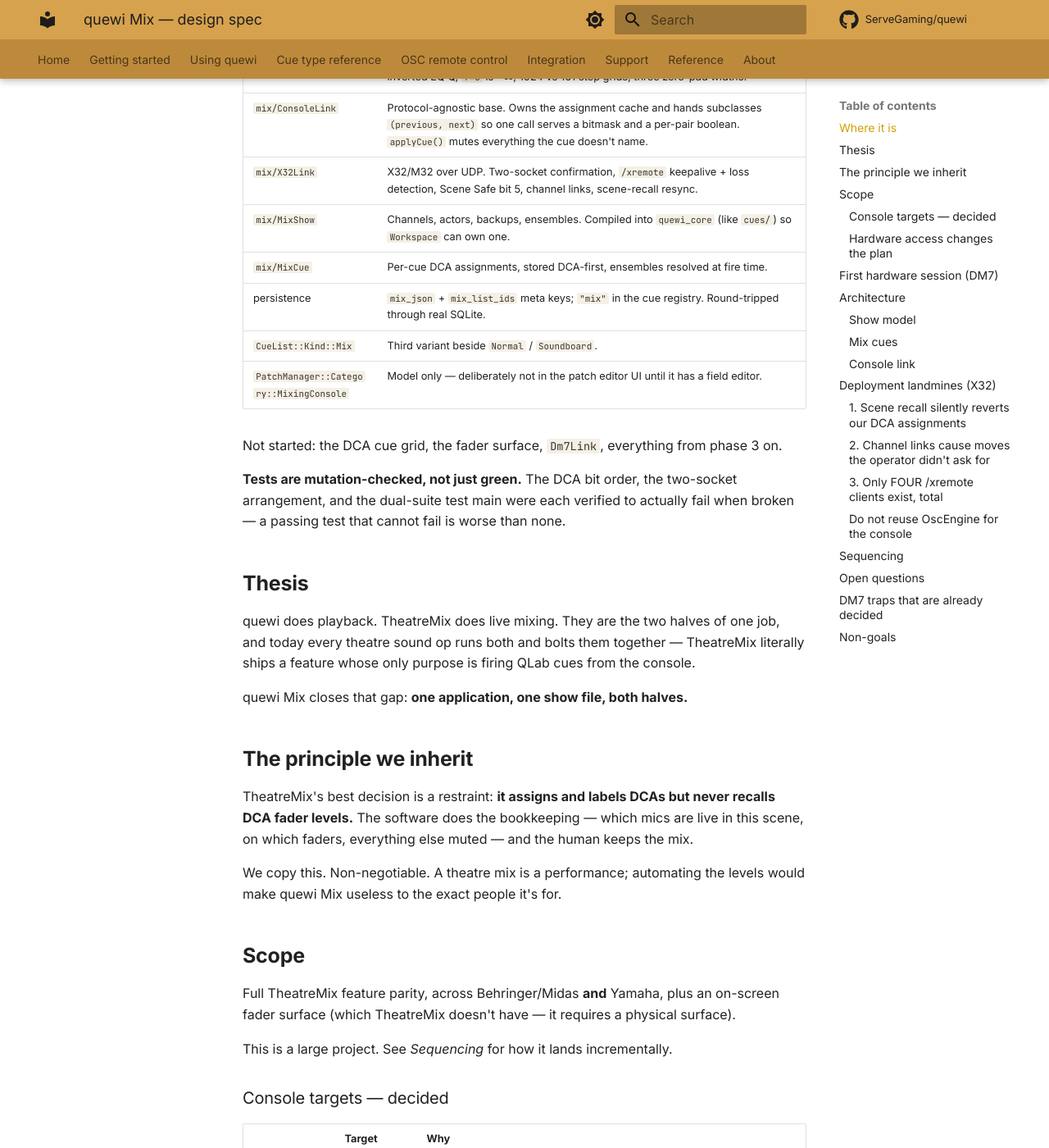
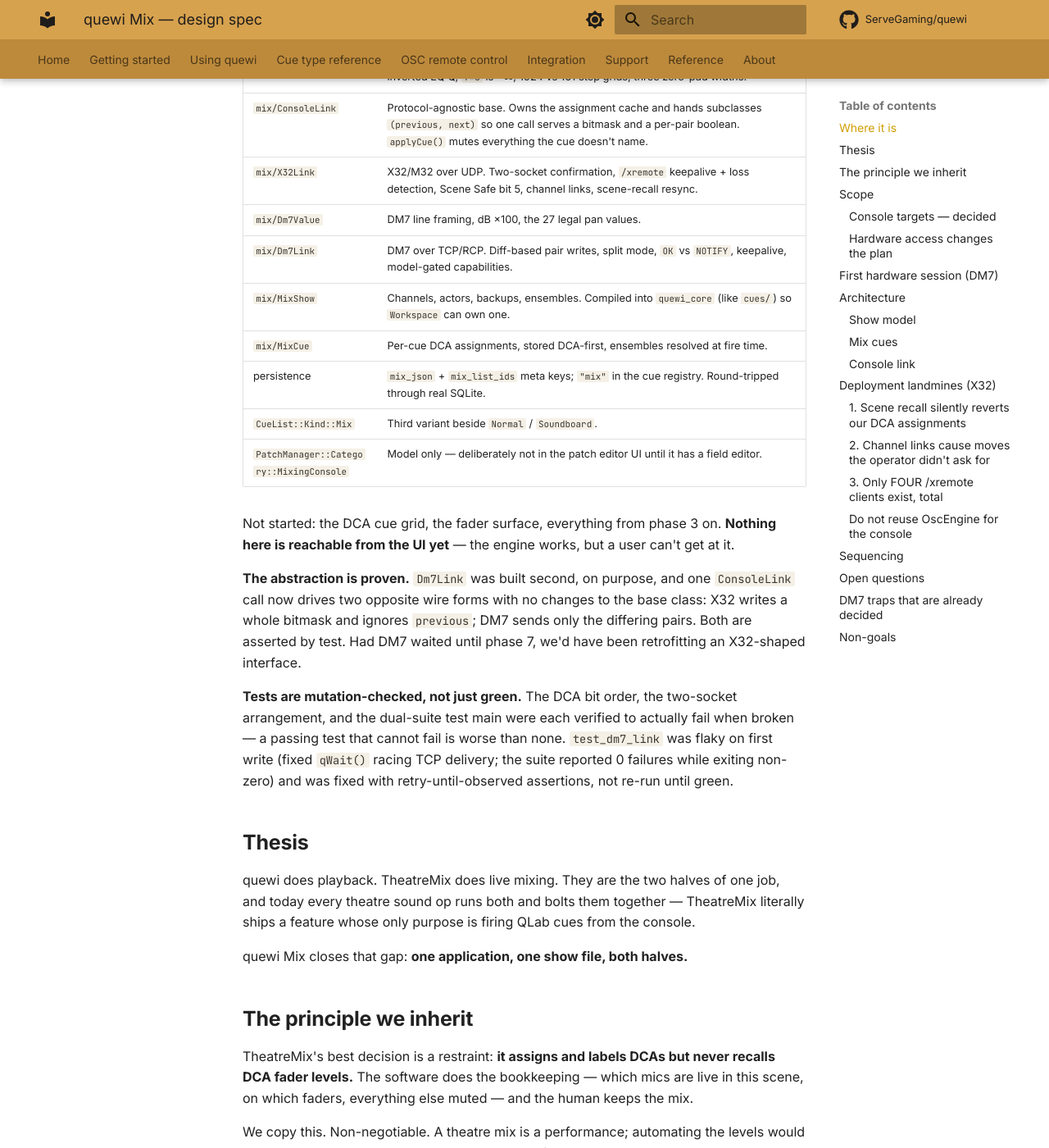
Before and after one commit to ServeGaming/quewi, an MkDocs documentation site: the page built from docs/dev/quewi-mix-spec.md, in a window 1280 px wide and 1400 px high, scrolled down 404 px. Shown: the whole window at 82% size. Built offline with MkDocs 1.6.1 and Material for MkDocs 9.7.7, drawn with Linux system fonts in a browser that asks for light colours; comment, search, counter and statistics services are not loaded.

Commit message:
docs(mix): record that the two-protocol abstraction is proven
Co-Authored-By: Claude Opus 4.8 (1M context) <noreply@anthropic.com>

```diff
--- a/docs/dev/quewi-mix-spec.md
+++ b/docs/dev/quewi-mix-spec.md
@@ -13,18 +13,30 @@ Built and tested (no UI yet — nothing is user-reachable):
 | `mix/X32Value` | Value encodings. The pure layer where the protocol's traps live: DCA1 = bit 0, inverted EQ Q, `f=0` is −∞, 1024 vs 161 step grids, three zero-pad widths. |
 | `mix/ConsoleLink` | Protocol-agnostic base. Owns the assignment cache and hands subclasses `(previous, next)` so one call serves a bitmask and a per-pair boolean. `applyCue()` mutes everything the cue doesn't name. |
 | `mix/X32Link` | X32/M32 over UDP. Two-socket confirmation, `/xremote` keepalive + loss detection, Scene Safe bit 5, channel links, scene-recall resync. |
+| `mix/Dm7Value` | DM7 line framing, dB ×100, the 27 legal pan values. |
+| `mix/Dm7Link` | DM7 over TCP/RCP. Diff-based pair writes, split mode, `OK` vs `NOTIFY`, keepalive, model-gated capabilities. |
 | `mix/MixShow` | Channels, actors, backups, ensembles. Compiled into `quewi_core` (like `cues/`) so `Workspace` can own one. |
 | `mix/MixCue` | Per-cue DCA assignments, stored DCA-first, ensembles resolved at fire time. |
 | persistence | `mix_json` + `mix_list_ids` meta keys; `"mix"` in the cue registry. Round-tripped through real SQLite. |
 | `CueList::Kind::Mix` | Third variant beside `Normal` / `Soundboard`. |
 | `PatchManager::Category::MixingConsole` | Model only — deliberately not in the patch editor UI until it has a field editor. |
 
-Not started: the DCA cue grid, the fader surface, `Dm7Link`, everything from
-phase 3 on.
+Not started: the DCA cue grid, the fader surface, everything from phase 3 on.
+**Nothing here is reachable from the UI yet** — the engine works, but a user
+can't get at it.
+
+**The abstraction is proven.** `Dm7Link` was built second, on purpose, and one
+`ConsoleLink` call now drives two opposite wire forms with no changes to the
+base class: X32 writes a whole bitmask and ignores `previous`; DM7 sends only
+the differing pairs. Both are asserted by test. Had DM7 waited until phase 7,
+we'd have been retrofitting an X32-shaped interface.
 
 **Tests are mutation-checked, not just green.** The DCA bit order, the
 two-socket arrangement, and the dual-suite test main were each verified to
 actually fail when broken — a passing test that cannot fail is worse than none.
+`test_dm7_link` was flaky on first write (fixed `qWait()` racing TCP delivery;
+the suite reported 0 failures while exiting non-zero) and was fixed with
+retry-until-observed assertions, not re-run until green.
 
 ## Thesis
 
```
